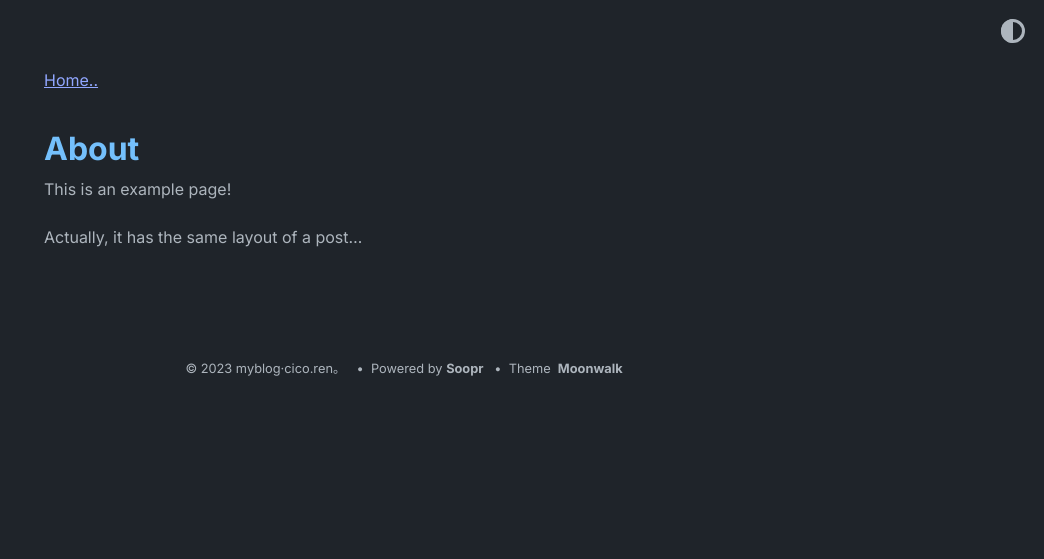
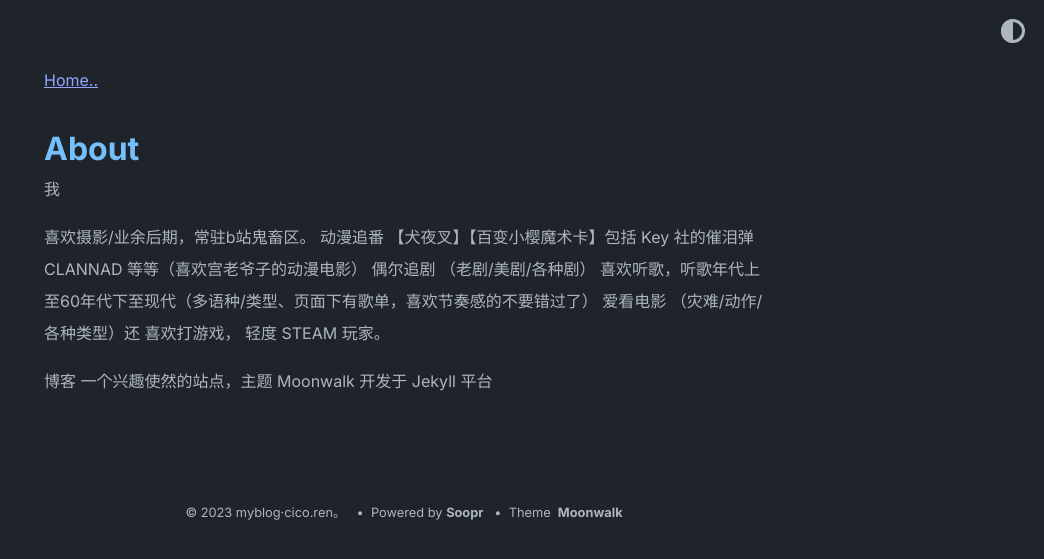
Before and after one commit to nuanyang938/Moonwalk, a Jekyll site: the page built from about.md, in a window 1280 px wide. Shown: the top 559 px of the page, without its empty margins (236-1280 px from the left). Built offline with Jekyll 4.4.1, drawn with Linux system fonts in a browser that asks for light colours.

Commit message:
Update about.md

```diff
--- a/about.md
+++ b/about.md
@@ -3,6 +3,11 @@ layout: post
 title: About
 ---
 
-This is an example page!
+我
 
-Actually, it has the same layout of a post...
+喜欢摄影/业余后期，常驻b站鬼畜区。 动漫追番 【犬夜叉】【百变小樱魔术卡】包括 Key 社的催泪弹 CLANNAD 等等（喜欢宫老爷子的动漫电影） 偶尔追剧 （老剧/美剧/各种剧） 喜欢听歌，听歌年代上至60年代下至现代（多语种/类型、页面下有歌单，喜欢节奏感的不要错过了） 爱看电影 （灾难/动作/各种类型）还 喜欢打游戏， 轻度 STEAM 玩家。
+
+
+
+博客
+一个兴趣使然的站点，主题 Moonwalk 开发于 Jekyll  平台
```
